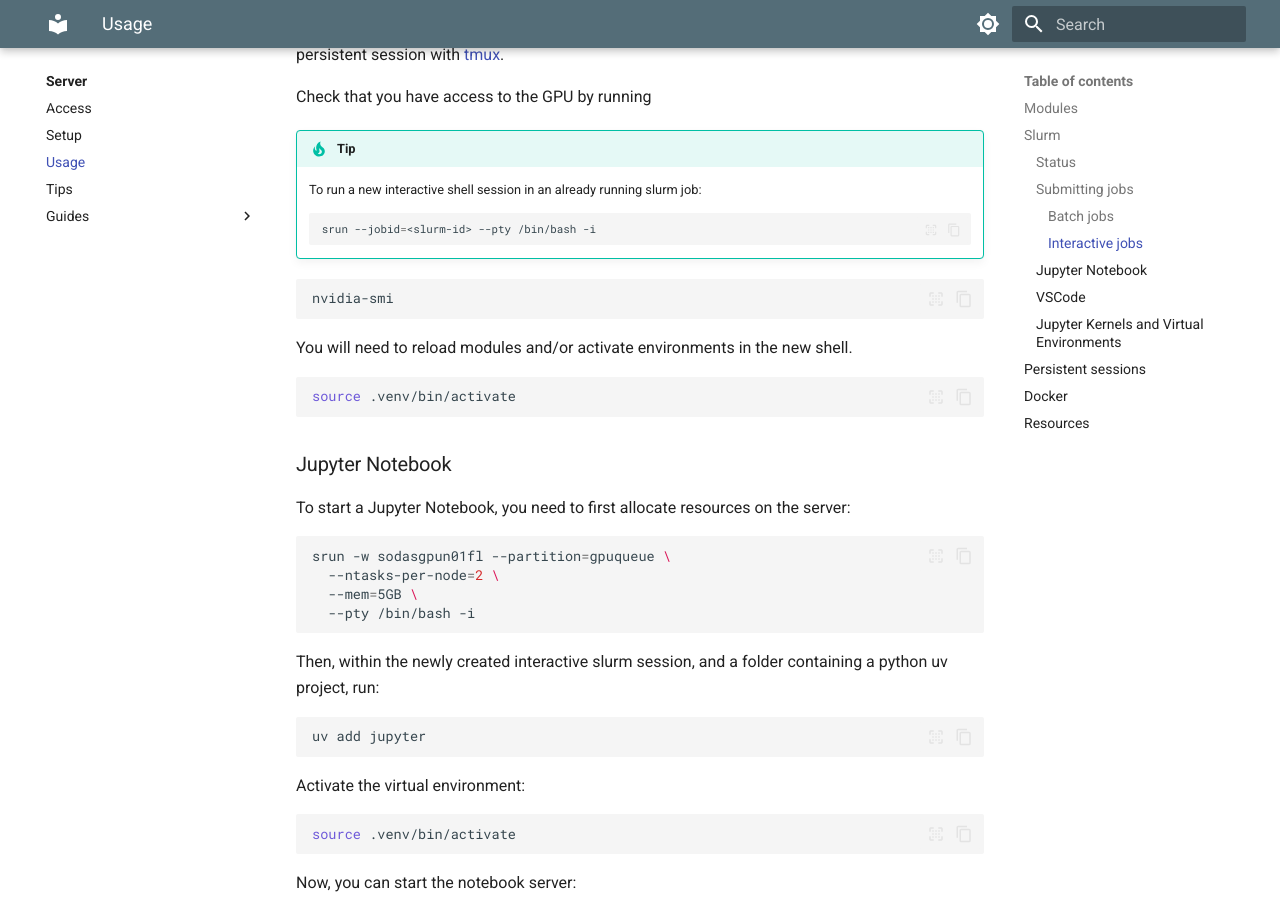
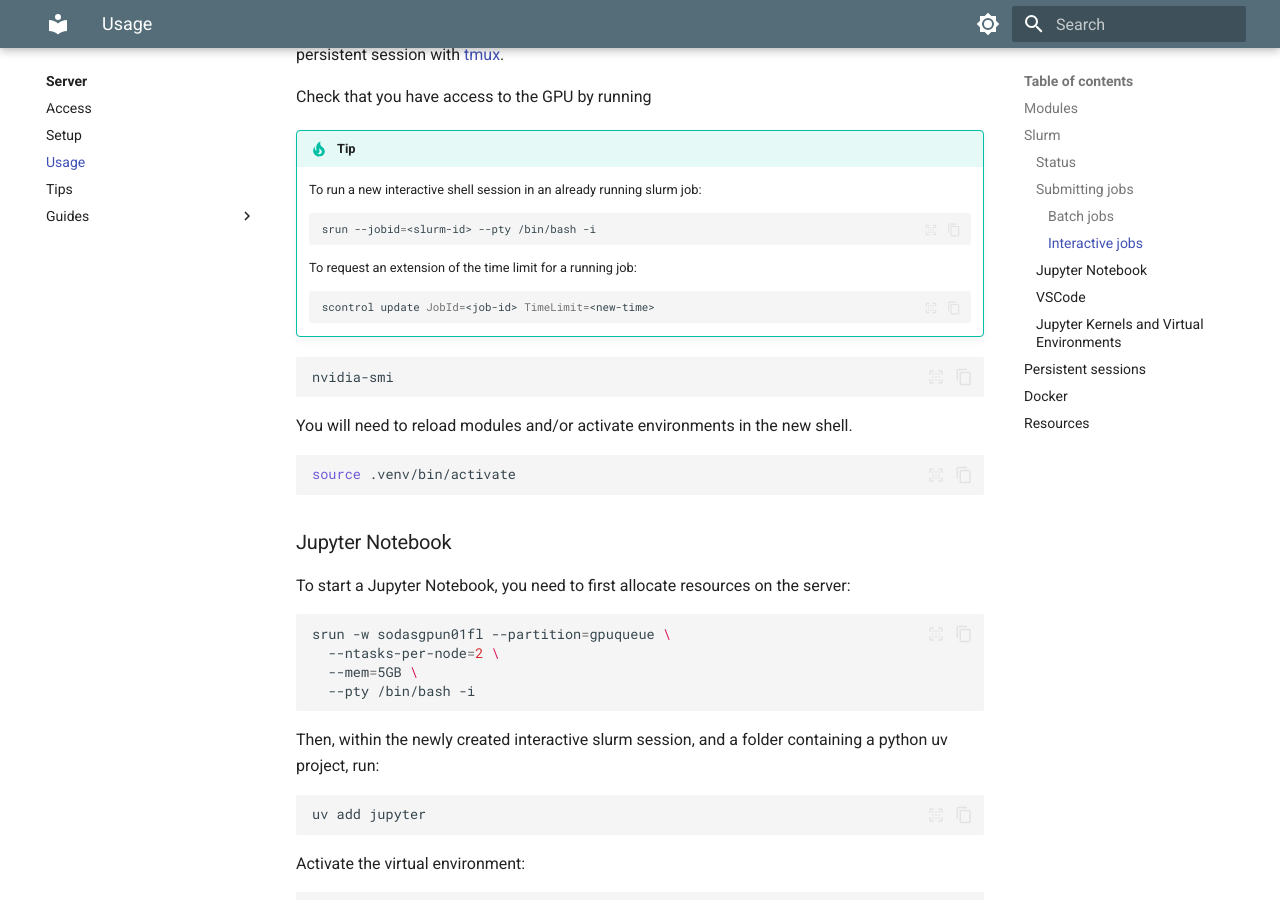
Before and after one commit to cph-sodas/cph-sodas.github.io, an MkDocs documentation site: the page built from docs/server/usage.md, in a window 1280 px wide and 900 px high, scrolled down 3811 px. Built offline with MkDocs 1.6.1 and Material for MkDocs 9.7.7, drawn with Linux system fonts in a browser that asks for light colours.

Commit message:
add tip for extending time of current runnig job

````diff
--- a/docs/server/usage.md
+++ b/docs/server/usage.md
@@ -211,6 +211,12 @@ Check that you have access to the GPU by running
     srun --jobid=<slurm-id> --pty /bin/bash -i
     ```
 
+    To request an extension of the time limit for a running job:
+
+    ```bash
+    scontrol update JobId=<job-id> TimeLimit=<new-time>
+    ```
+
 ```bash
 nvidia-smi
 ```
````
